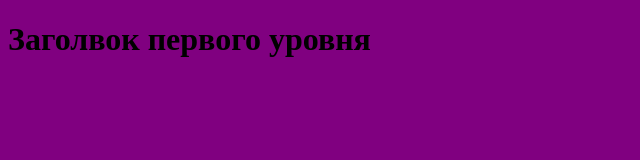
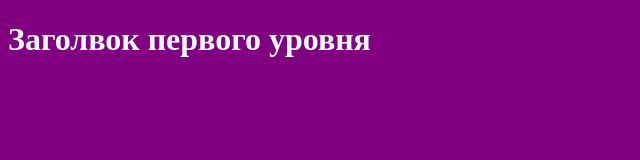
Before and after one commit to YSerhii-dev/test, a plain HTML site: page index.html in a window 1280 px wide. Shown: the whole page, without its empty margins (0-640 px from the left). Drawn offline with Linux system fonts and the light colour scheme.

Commit message:
Изменили цвет заголовка h1

```diff
--- a/style.css
+++ b/style.css
@@ -1,3 +1,7 @@
 body {
   background-color: purple;
 }
+
+h1 {
+  color: aliceblue
+}
```
